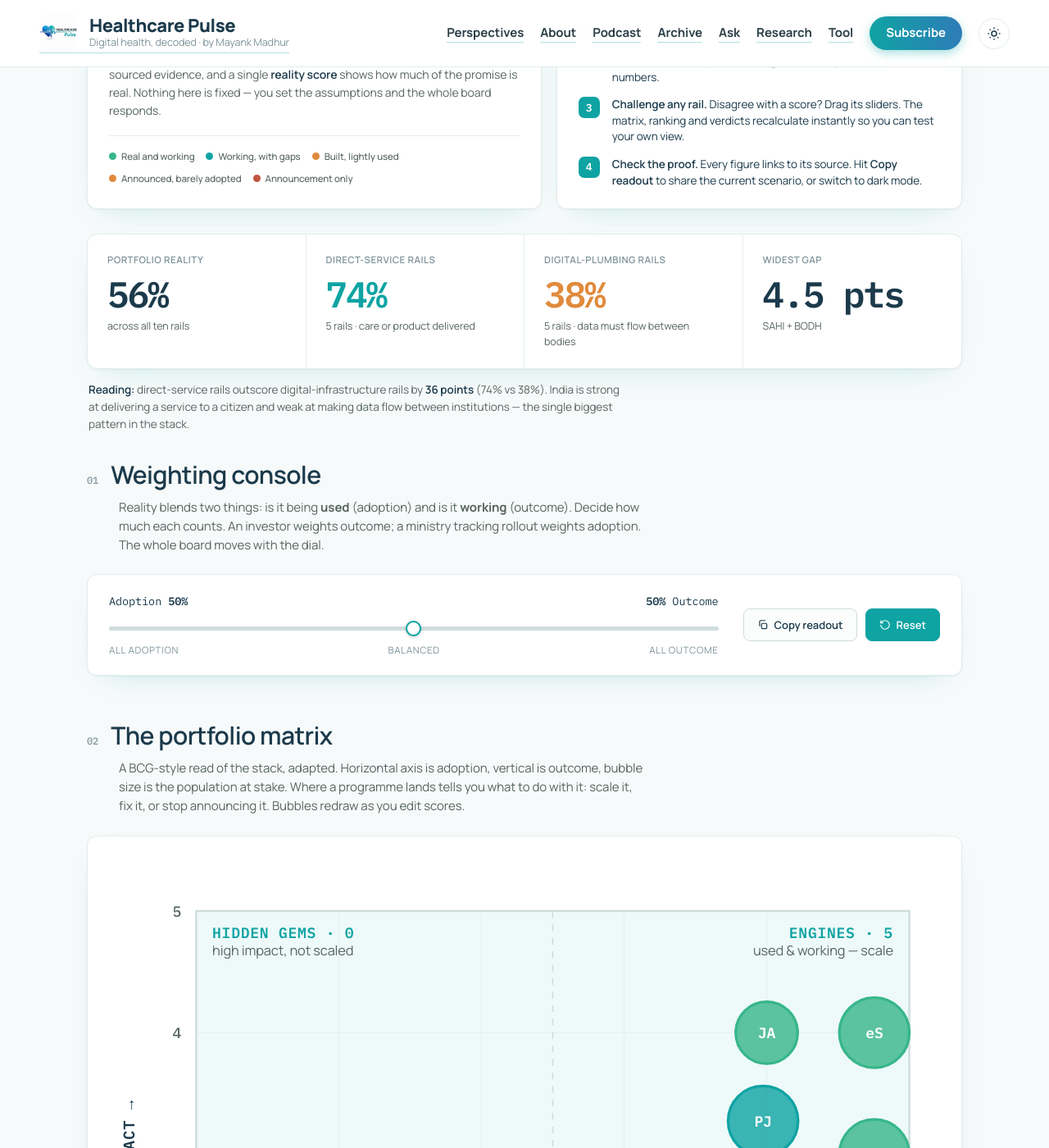
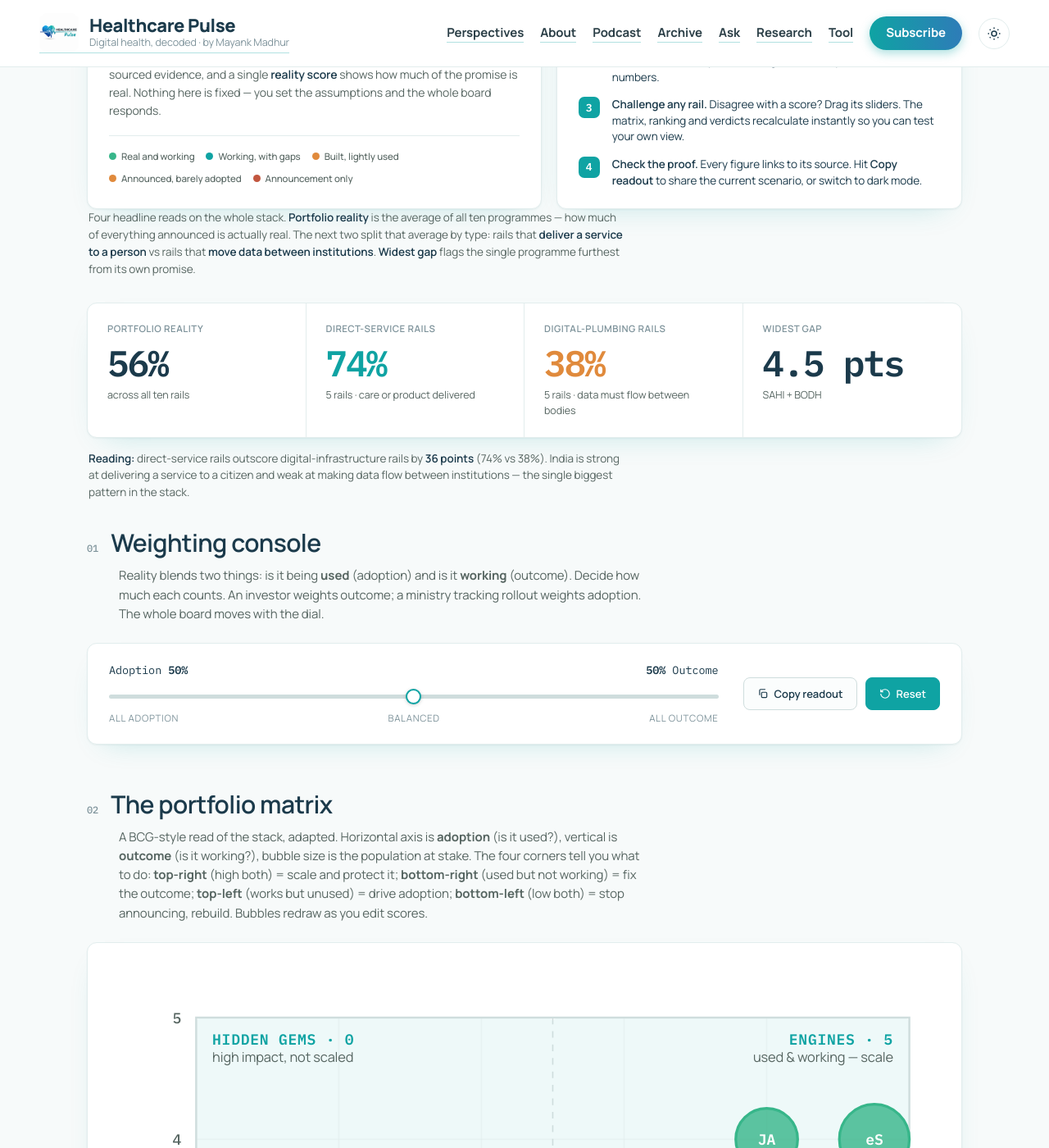
Before and after one commit to mayankmadhur25/mayankmadhur25.github.io, a Jekyll site: the page built from health-stack-tool.html, in a window 1280 px wide and 1400 px high, scrolled down 523 px. Shown: the whole window at 82% size. Built offline with Jekyll 4.4.1, drawn with Linux system fonts in a browser that asks for light colours.

Commit message:
Add files via upload

```diff
--- a/health-stack-tool.html
+++ b/health-stack-tool.html
@@ -134,6 +134,8 @@ permalink: /tools/health-stack/
   .band-chip .bd{width:9px;height:9px;border-radius:50%}
   .kpi-finding{font-size:13.5px;color:var(--muted);margin:15px 0 0 2px;line-height:1.55;max-width:80ch}
   .kpi-finding b{color:var(--ink);font-weight:600}
+  .kpi-intro{font-size:13.5px;color:var(--muted);margin:0 0 16px 2px;line-height:1.55;max-width:80ch}
+  .kpi-intro b{color:var(--ink);font-weight:600}
   @media (max-width:760px){.about{grid-template-columns:1fr}}
 
   /* QUINTUPLE AIM */
@@ -351,6 +353,7 @@ permalink: /tools/health-stack/
     </div>
   </div>
 
+  <p class="kpi-intro">Four headline reads on the whole stack. <b>Portfolio reality</b> is the average of all ten programmes — how much of everything announced is actually real. The next two split that average by type: rails that <b>deliver a service to a person</b> vs rails that <b>move data between institutions</b>. <b>Widest gap</b> flags the single programme furthest from its own promise.</p>
   <div class="kpis" id="kpis">
     <div class="kpi"><div class="kl">Portfolio reality</div><div class="kv" id="kPort">—</div><div class="ks">across all ten rails</div></div>
     <div class="kpi good"><div class="kl">Direct-service rails</div><div class="kv" id="kServ">—</div><div class="ks" id="kServSub">care or product delivered</div></div>
@@ -377,7 +380,7 @@ permalink: /tools/health-stack/
 
   <section style="padding-top:10px">
     <div class="sec-head"><span class="sec-num">02</span><span class="sec-title">The portfolio matrix</span></div>
-    <p class="sec-note">A BCG-style read of the stack, adapted. Horizontal axis is adoption, vertical is outcome, bubble size is the population at stake. Where a programme lands tells you what to do with it: scale it, fix it, or stop announcing it. Bubbles redraw as you edit scores.</p>
+    <p class="sec-note">A BCG-style read of the stack, adapted. Horizontal axis is <b>adoption</b> (is it used?), vertical is <b>outcome</b> (is it working?), bubble size is the population at stake. The four corners tell you what to do: <b>top-right</b> (high both) = scale and protect it; <b>bottom-right</b> (used but not working) = fix the outcome; <b>top-left</b> (works but unused) = drive adoption; <b>bottom-left</b> (low both) = stop announcing, rebuild. Bubbles redraw as you edit scores.</p>
     <div class="matrix-wrap">
       <svg class="matrix-svg" id="matrix" viewBox="0 0 620 560" role="img" aria-label="Portfolio matrix of adoption versus outcome"></svg>
       <div class="mtip" id="mtip"></div>
```
